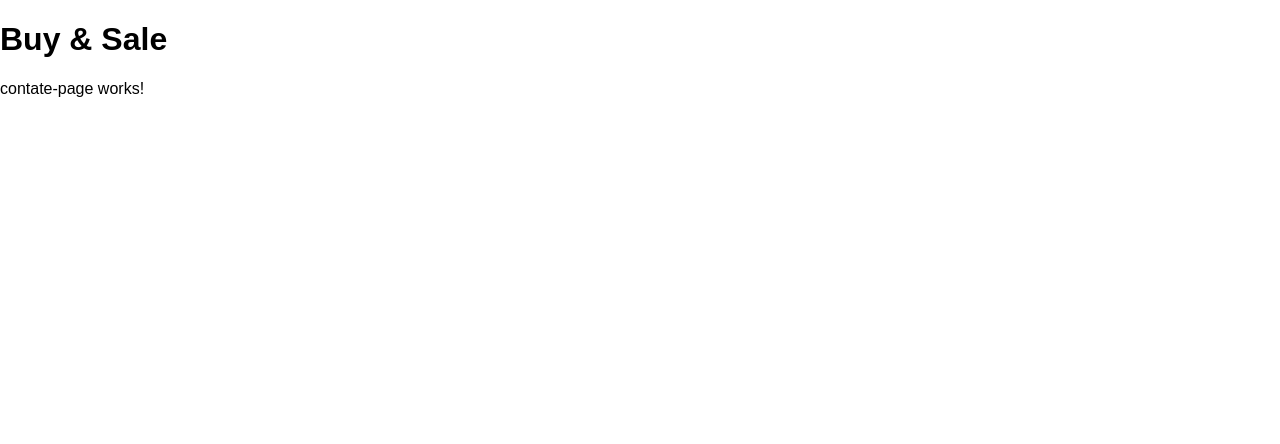
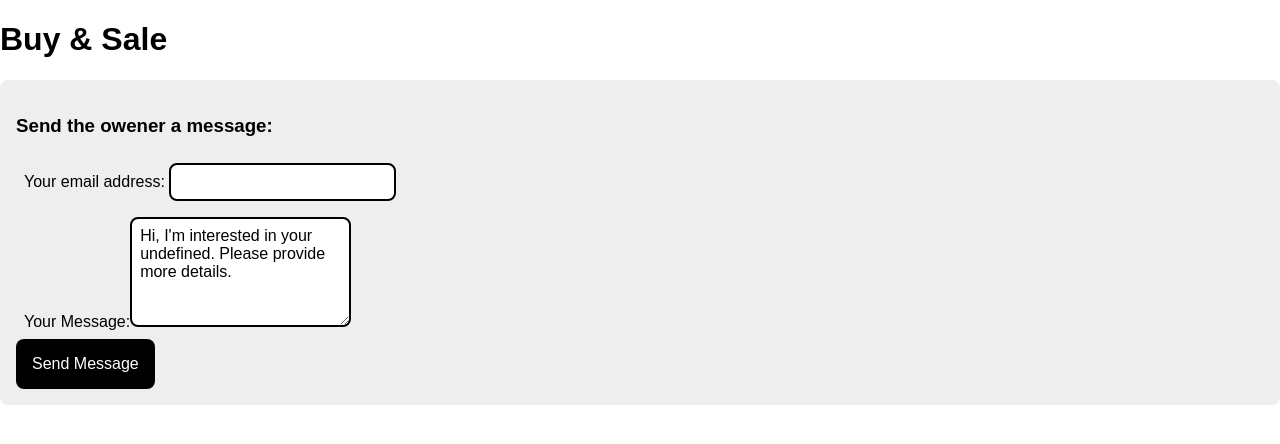
Before and after one commit to acvb-Alexsander/buy-sale, an Angular app: page /contate-page/1 in a window 1280 px wide. Shown: the top 444 px of the page. Built offline with nearby package versions, Linux system fonts and the light colour scheme.

Commit message:
contact page

```diff
--- a/src/app/modules/contate-page/contate-page.component.html
+++ b/src/app/modules/contate-page/contate-page.component.html
@@ -1 +1,21 @@
-<p>contate-page works!</p>
+<div class="content-box">
+  <h3>Send the owener a message:</h3>
+  <div>
+    <label for=""
+      >Your email address:
+      <input name="email" [(ngModel)]="email" />
+    </label>
+  </div>
+
+  <div>
+    <label for="">Your Message:</label>
+    <textarea
+      name="message"
+      rows="5"
+      cols="20"
+      [(ngModel)]="message"
+    ></textarea>
+  </div>
+
+  <button type="button" (click)="sendMessage()">Send Message</button>
+</div>
--- a/src/app/modules/contate-page/contate-page.component.ts
+++ b/src/app/modules/contate-page/contate-page.component.ts
@@ -1,12 +1,34 @@
-import { Component } from '@angular/core';
+import { Component, OnInit } from '@angular/core';
+import { ActivatedRoute, Router } from '@angular/router';
+import { PageList } from '../../interface/page-list';
+import { fakeListings } from '../../fake-data';
+import { FormsModule } from '@angular/forms';
 
 @Component({
   selector: 'app-contate-page',
   standalone: true,
-  imports: [],
+  imports: [FormsModule],
   templateUrl: './contate-page.component.html',
-  styleUrl: './contate-page.component.css'
+  styleUrl: './contate-page.component.css',
 })
-export class ContatePageComponent {
+export class ContatePageComponent implements OnInit {
+  email: string = '';
+  message: string = '';
+  listing?: PageList;
 
+  constructor(
+    private route: ActivatedRoute,
+    private router: Router,
+  ) {}
+
+  ngOnInit(): void {
+    const id = this.route.snapshot.paramMap.get('id');
+    this.listing = fakeListings.find((listing) => listing.id === id);
+    this.message = `Hi, I'm interested in your ${this.listing?.title.toLowerCase()}. Please provide more details.`;
+  }
+
+  sendMessage(): void {
+    alert('Message sent!');
+    this.router.navigateByUrl('/page-list/');
+  }
 }
--- a/src/app/modules/details-list/details-list.component.html
+++ b/src/app/modules/details-list/details-list.component.html
@@ -3,7 +3,7 @@
   <h2>{{ listing.title }}</h2>
   <p>{{ listing.description }}</p>
   <p>{{ listing.price | currency: "USD" }}</p>
-  <a routerLink="contate-page/{{ listing.id }}">
+  <a routerLink="/contate-page/{{ listing.id }}">
     <button typer="button">Contact Seller</button>
   </a>
 </div>
```
